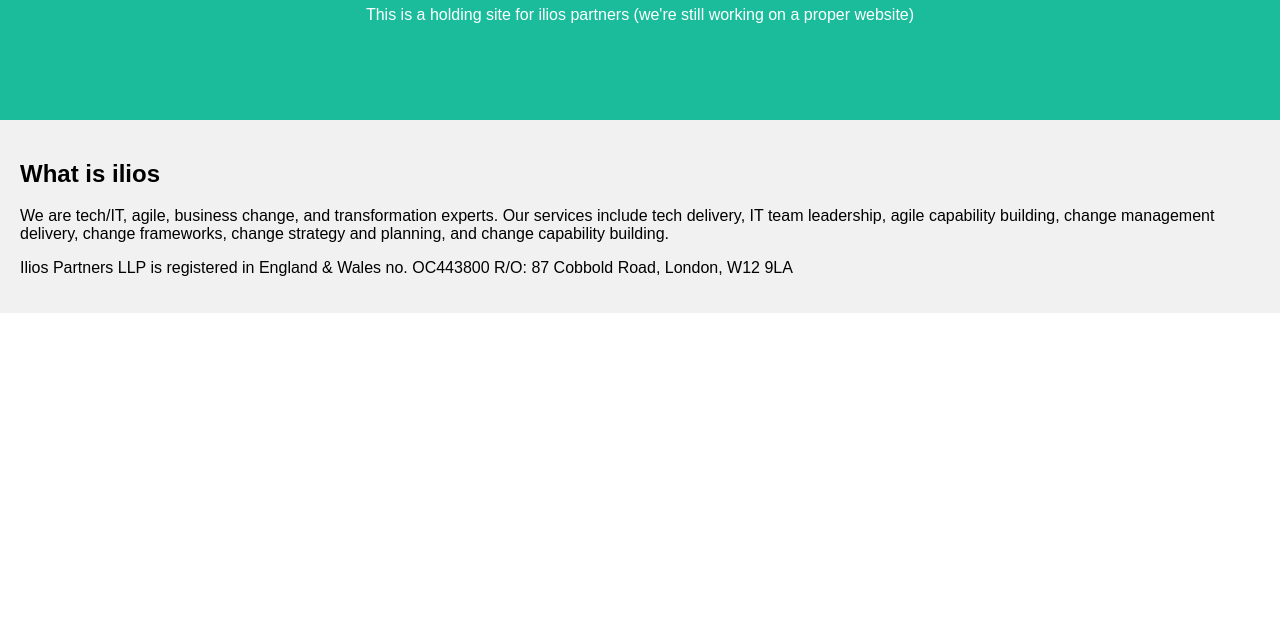
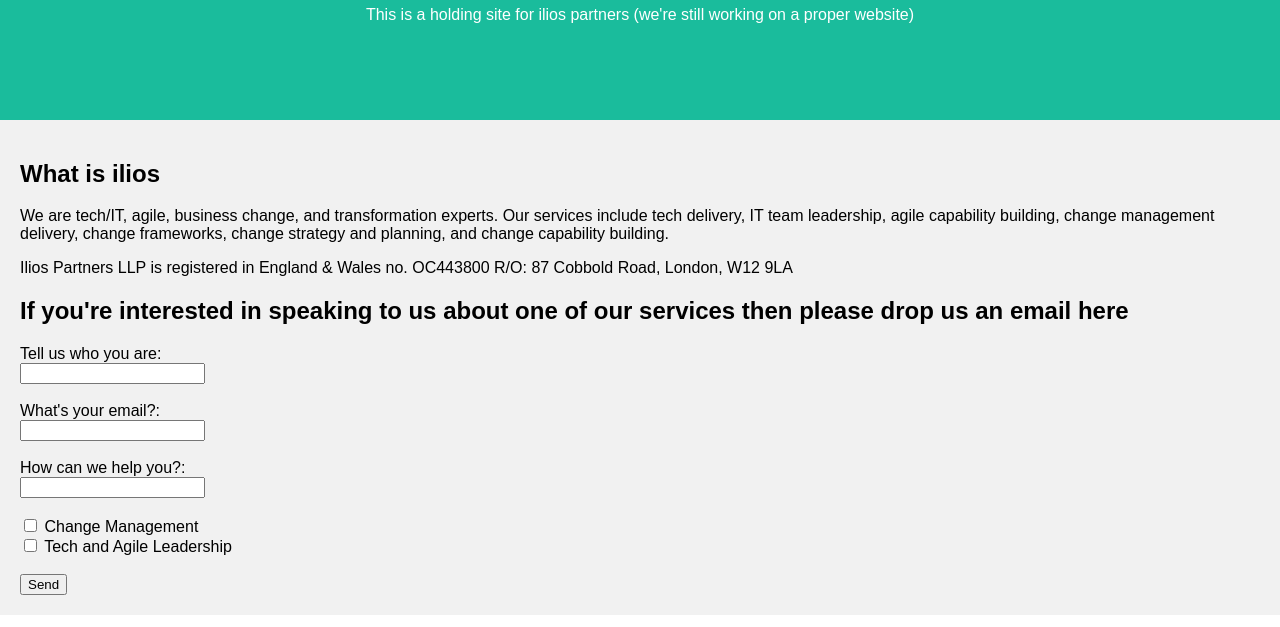
Before and after one commit to tominvo/ilios, a plain HTML site: page index.html in a window 1280 px wide. Shown: the part 173-800 px from the top of the page. Drawn offline with Linux system fonts and the light colour scheme.

Commit message:
Update index.html

```diff
--- a/index.html
+++ b/index.html
@@ -122,7 +122,26 @@ body {
     <h2>What is ilios</h2>
     <p>We are tech/IT, agile, business change, and transformation experts. Our services include tech delivery, IT team leadership, agile capability building, change management delivery, change frameworks, change strategy and planning, and change capability building.</p>
     <p>Ilios Partners LLP is registered in England & Wales no. OC443800 R/O: 87 Cobbold Road, London, W12 9LA</p>
+
+    <h2>If you're interested in speaking to us about one of our services then please drop us an email here</h2>
+
+<form action="mailto:jess.vanvliet@ilios.partners;tom.cox@ilios.partners" method="post" enctype="text/plain">
+Tell us who you are:<br>
+<input type="text" name="name"><br><br>
+What's your email?:<br>
+<input type="text" name="mail"><br><br>
+How can we help you?:<br>
+<input type="textarea" name="comment"><br><br>
+<input type="checkbox" id="ChangeManagement" name="Change Management" value="Change Management">
+  <label for="vehicle1"> Change Management</label><br>
+  <input type="checkbox" id="Tech and Agile Leadership" name="Tech and Agile Leadership" value="Tech and Agile Leadership">
+  <label for="vehicle2"> Tech and Agile Leadership</label><br><br>
+</input>
+<input type="submit" value="Send">
+</form>
+
   </div>
+
 
 </body>
 </html>
```
